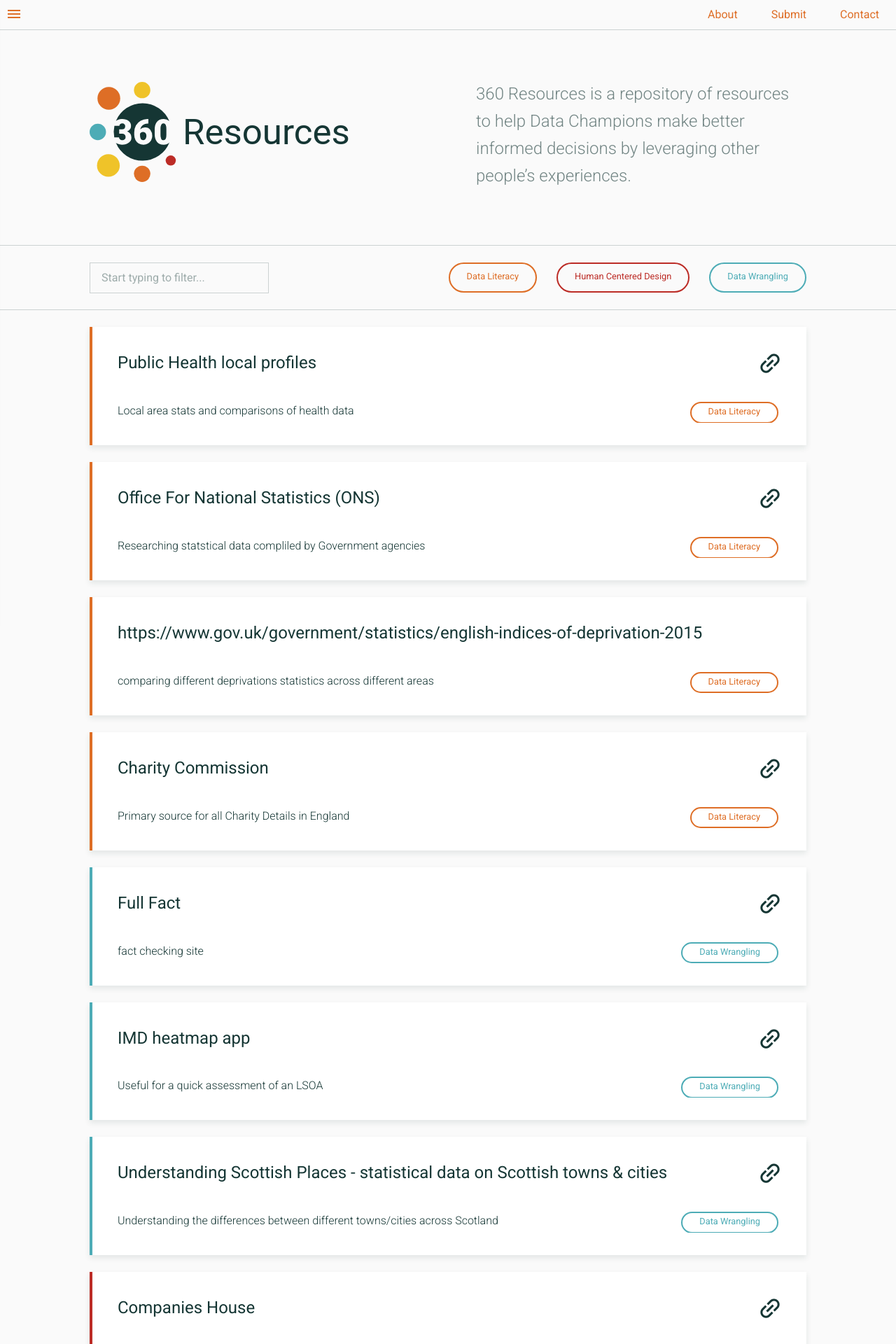
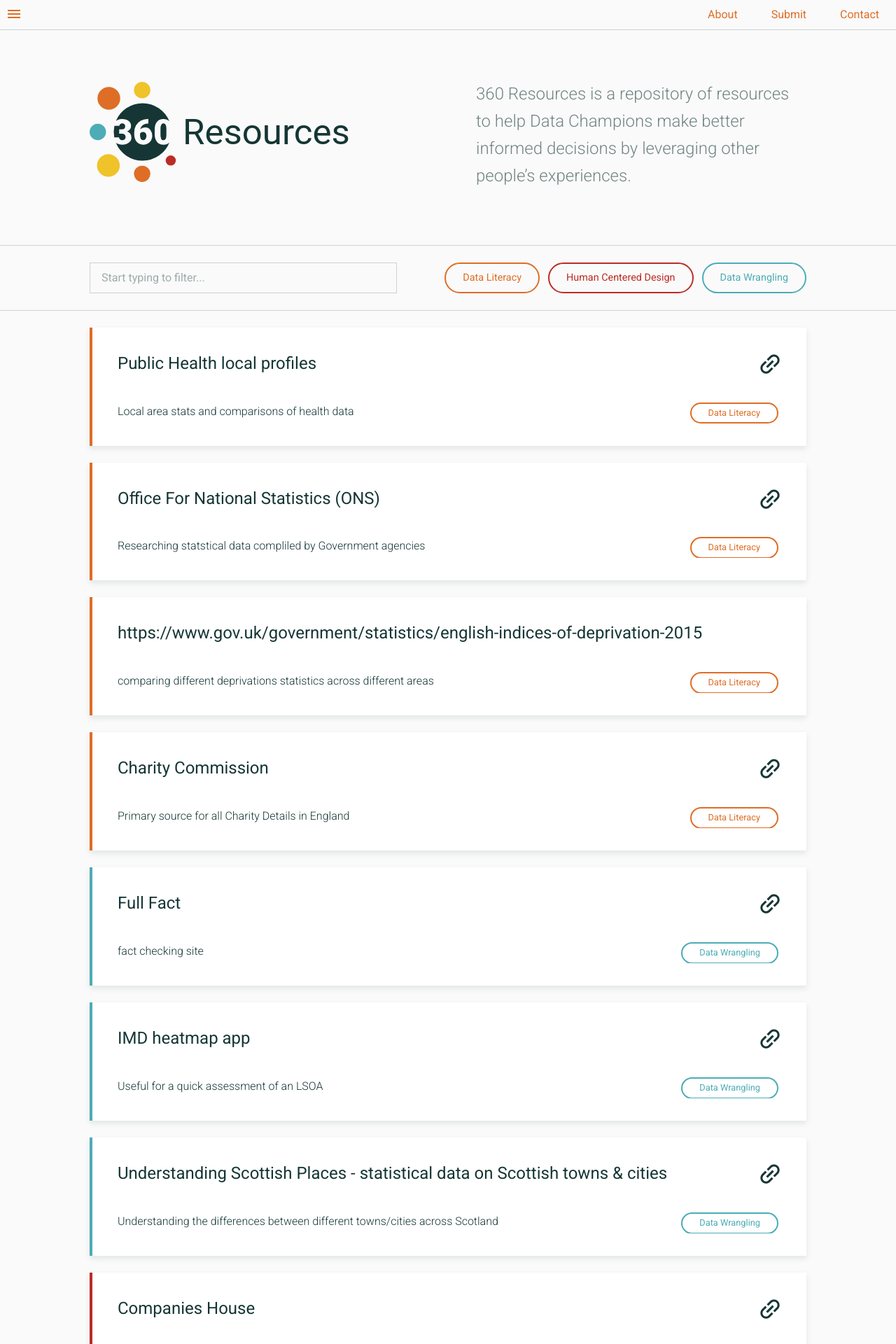
Before and after one commit to ThreeSixtyGiving/resource-library, a Jekyll site: the page built from source/index.html, in a window 1280 px wide. Shown: the top 1920 px of the page at 70% size. Built offline with Jekyll 4.4.1, drawn with Linux system fonts in a browser that asks for light colours.

Commit message:
quick update on the filter panel and tags

```diff
--- a/source/_sass/_filters.scss
+++ b/source/_sass/_filters.scss
@@ -10,13 +10,13 @@
 
   &__panel { display: flex; }
   &__search {
-    flex: 1;
+    flex: 3;
     display: flex;
     align-items: center;
   }
 
   &__buttons {
-    flex: 3;
+    flex: 4;
     text-align: right;
   }
 }
@@ -50,7 +50,7 @@
   @include breakpoint($medium-up) {
     // text-align: center;
 
-    .filter + .filter { margin-left: 24px; }
+    .filter + .filter { margin-left: 8px; }
   }
 }
 
@@ -58,9 +58,9 @@
   color: $base-color;
   border: 2px solid $base-color;
   display: inline-block;
-  padding: 8px 24px 10px;
+  padding: 8px 24px 8px;
   border-radius: 24px;
-  font-size: .8rem;
+  font-size: .9rem;
 
   &:hover {
     cursor: pointer;
--- a/source/_sass/_tags.scss
+++ b/source/_sass/_tags.scss
@@ -2,13 +2,13 @@
   color: $base-color;
   border: 2px solid $base-color;
   display: inline-block;
-  padding: 2px 24px 4px;
+  padding: 3px 24px 3px;
   border-radius: 24px;
   font-size: .8rem;
 }
 
 .tag--large {
-  padding: 8px 24px 10px;
+  padding: 8px 24px 8px;
 
   &:hover {
     cursor: pointer;
```
